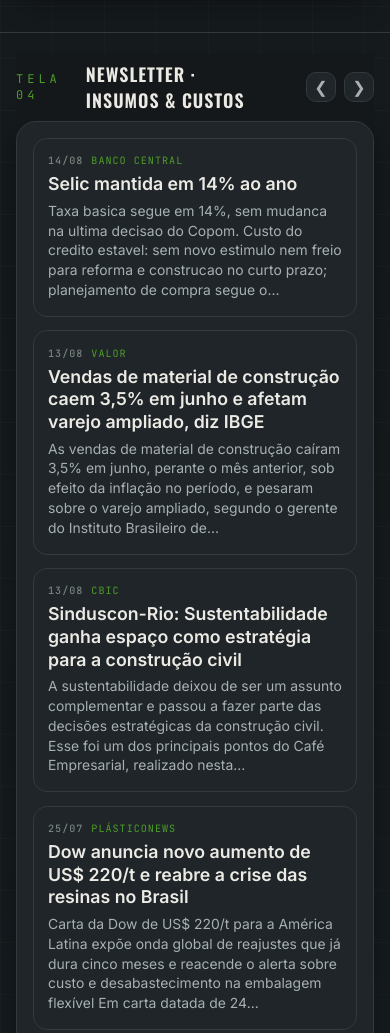
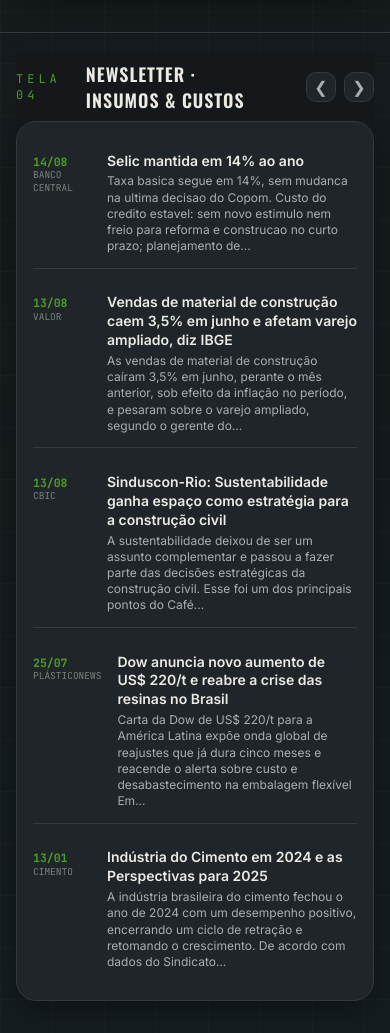
Before and after one commit to sarah-normandes/boletim-novacasa, a plain HTML site: page index.html in a window 390 px wide. Shown: the part 4860-5893 px from the top of the page. Drawn offline with nearby package versions, Linux system fonts and the light colour scheme.

Commit message:
Add files via upload

```diff
--- a/index.html
+++ b/index.html
@@ -176,6 +176,20 @@
   .news-grid .ncard .nt{ font-size:clamp(15px,2.1vh,20px); font-weight:600; line-height:1.28; color:var(--ink); }
   .news-grid .ncard .nd{ font-size:clamp(12.5px,1.65vh,15px); line-height:1.42; color:var(--ink-2); }
   .news-grid .vazio{ grid-column:1 / -1; font-size:14px; color:var(--ink-3); font-style:italic; padding:20px; text-align:center; }
+
+  /* News Insumos e News Associacoes em formato GIRO (lista compacta),
+     nao card por noticia. Duas colunas para aproveitar a largura da TV. */
+  .feed-full{ column-count:2; column-gap:clamp(24px,3vw,54px); height:100%; }
+  .feed-full .item{ display:flex; gap:16px; break-inside:avoid; padding:clamp(10px,1.6vh,18px) 0;
+    border-bottom:1px solid var(--line); text-decoration:none; color:inherit; transition:opacity .15s; }
+  .feed-full a.item:hover{ opacity:.75; }
+  .feed-full .quando{ font-family:'JetBrains Mono'; font-size:11px; color:var(--ink-3); flex:0 0 62px;
+    padding-top:2px; text-transform:uppercase; line-height:1.4; }
+  .feed-full .quando b{ display:block; font-size:14px; font-weight:700; color:var(--accent); }
+  .feed-full .txt{ font-size:clamp(14px,1.9vh,17px); line-height:1.35; color:var(--ink); }
+  .feed-full .txt b{ display:block; font-weight:600; margin-bottom:4px; }
+  .feed-full .txt i{ display:block; font-style:normal; font-size:clamp(12.5px,1.6vh,14.5px); line-height:1.4; color:var(--ink-2); }
+  .feed-full .vazio{ font-size:14px; color:var(--ink-3); font-style:italic; padding:20px; text-align:center; }
   .news-row .vazio{ font-size:12px; color:var(--ink-3); font-style:italic; padding:6px 2px; }
   .feed .quando{ font-family:'JetBrains Mono'; font-size:9.5px; color:var(--ink-3); flex:0 0 58px; padding-top:2px; text-transform:uppercase; line-height:1.35; }
   .feed .quando b{ display:block; font-size:11.5px; font-weight:700; color:var(--accent); }
@@ -298,6 +312,7 @@
     /* faixas de noticias e feed viram coluna no mobile */
     .news-row{ flex-direction:column !important; gap:10px; }
     .news-grid{ grid-template-columns:1fr !important; grid-auto-rows:auto !important; }
+    .feed-full{ column-count:1 !important; }
     .news-row .ncard{ width:auto; }
 
     /* tipografia reescalada para o celular */
@@ -514,7 +529,7 @@ window.DADOS = {
     <section class="screen" id="screen4">
       <div class="screen-title"><span class="kicker">Tela 04</span><h2>Newsletter · Insumos &amp; Custos</h2><span class="rule"><span class="rule-prog"></span></span><div class="nav-arrows"><button class="nav-btn" data-nav="prev" aria-label="Aba anterior">&#10094;</button><button class="nav-btn" data-nav="next" aria-label="Proxima aba">&#10095;</button></div></div>
       <div class="card news-full" style="grid-column:1 / -1;">
-        <div class="news-grid" id="newsfull-insumos"></div>
+        <div class="feed feed-full" id="newsfull-insumos"></div>
       </div>
     </section>
 
@@ -567,7 +582,7 @@ window.DADOS = {
     <section class="screen" id="screen6">
       <div class="screen-title"><span class="kicker">Tela 06</span><h2>Newsletter · Associações</h2><span class="rule"><span class="rule-prog"></span></span><div class="nav-arrows"><button class="nav-btn" data-nav="prev" aria-label="Aba anterior">&#10094;</button><button class="nav-btn" data-nav="next" aria-label="Proxima aba">&#10095;</button></div></div>
       <div class="card news-full" style="grid-column:1 / -1;">
-        <div class="news-grid" id="newsfull-assoc"></div>
+        <div class="feed feed-full" id="newsfull-assoc"></div>
       </div>
     </section>
 
@@ -634,12 +649,16 @@ window.DADOS = {
   function ehDeAssociacao(m){ return FONTES_ASSOC.includes((m.fonte||'').toLowerCase()); }
   let baseManchetes = mans.filter(m => {
     const aba = m.aba || 'geral';
-    if (!TEMATICAS.has(aba)) return true;                       // geral -> Manchetes
-    if (aba === 'demanda' && !ehDeAssociacao(m)) return true;   // demanda de fora -> Manchetes
-    return false;                                               // resto fica nos radares
+    // notícias de associação (Anamaco/ABRAMAT) NUNCA entram no News Mercado:
+    // o lugar delas é a aba Associações, mesmo quando classificadas como geral.
+    if (ehDeAssociacao(m)) return false;
+    if (!TEMATICAS.has(aba)) return true;                       // geral (não-associação) -> Mercado
+    if (aba === 'demanda' && !ehDeAssociacao(m)) return true;   // demanda de fora -> Mercado
+    return false;                                               // resto fica nos radares temáticos
   });
   if (baseManchetes.length < 3) {
-    const extras = mans.filter(m => !baseManchetes.includes(m));
+    // completa SEM nunca puxar associacao (Anamaco/ABRAMAT ficam so na aba delas)
+    const extras = mans.filter(m => !baseManchetes.includes(m) && !ehDeAssociacao(m));
     baseManchetes = baseManchetes.concat(extras);
   }
 
@@ -710,6 +729,19 @@ window.DADOS = {
         .slice(0,lim);
       if (!doTema.length){
         alvo.innerHTML = '<div class="vazio">Sem notícias novas do tema hoje. Assim que sair, aparece aqui.</div>';
+        return;
+      }
+      if (cheio){
+        // formato GIRO (lista compacta): data+fonte a esquerda, titulo+resumo a direita
+        alvo.innerHTML = doTema.map(m=>{
+          const conteudo =
+            '<span class="quando"><b>'+(m.data||'').slice(0,5)+'</b>'+semTr(m.fonte||'')+'</span>'+
+            '<span class="txt"><b>'+semTr(m.titulo)+'</b>'+
+            (m.resumo ? '<i>'+semTr(corta(m.resumo,180))+'</i>' : '')+'</span>';
+          return m.link
+            ? '<a class="item" href="'+esc(m.link)+'" target="_blank" rel="noopener">'+conteudo+'</a>'
+            : '<div class="item">'+conteudo+'</div>';
+        }).join('');
         return;
       }
       alvo.innerHTML = doTema.map(m=>{
```
